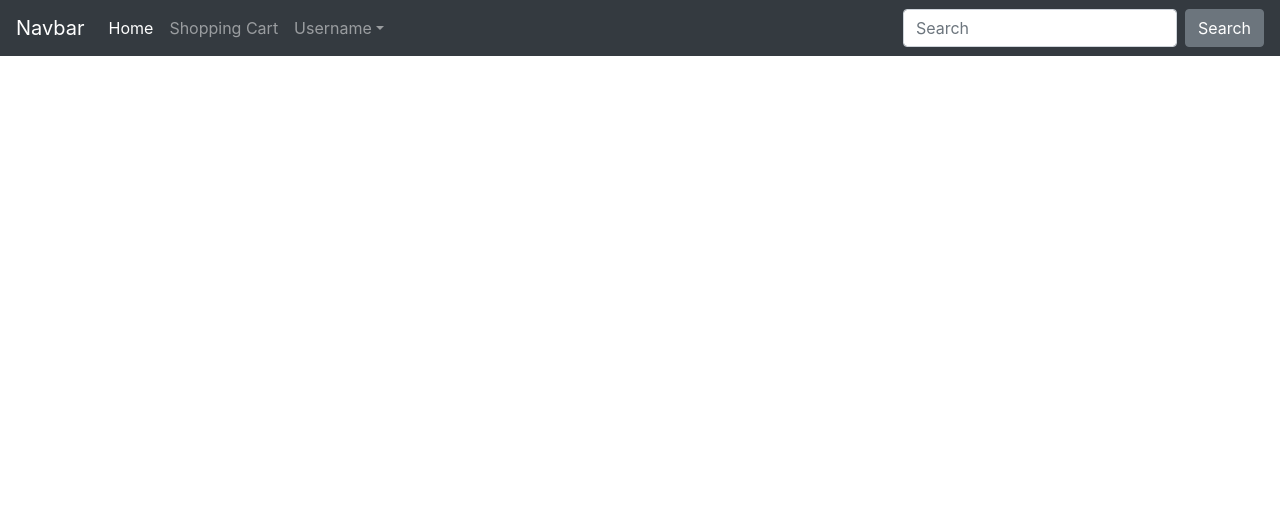
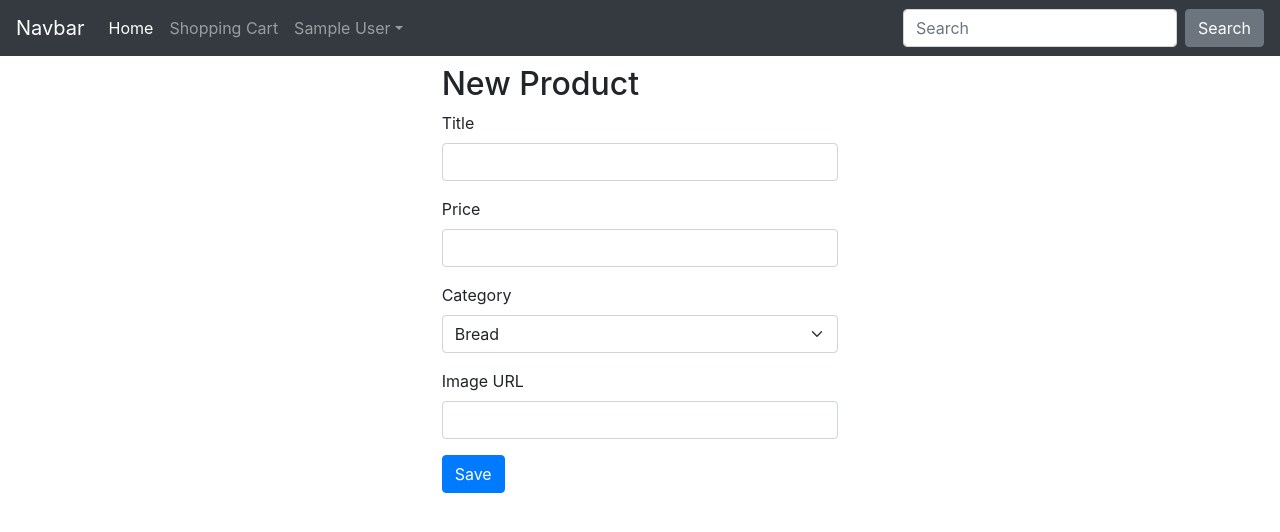
Before and after one commit to dmstringer/apprentice-react-o-shop, a React (Create React App) app: page /admin-products/new in a window 1280 px wide. Shown: the top 532 px of the page. Built offline with nearby package versions, Linux system fonts and the light colour scheme; sample sign-in values are in the browser's storage.

Commit message:
feat(o-shop): added Redux store pull for user name, and setting up the NewProduct form

```diff
--- a/src/components/Header/Header.js
+++ b/src/components/Header/Header.js
@@ -2,9 +2,14 @@
 /* eslint-disable jsx-a11y/anchor-is-valid */
 import React, { useState } from 'react';
 import { Link } from 'react-router-dom';
+import { useSelector } from 'react-redux';
 
 function Header() {
   const [showDropDown, setShow] = useState(false);
+
+  const fullName = useSelector(
+    (state) => state.login.user.firstName + ' ' + state.login.user.lastName
+  );
 
   return (
     <header>
@@ -45,7 +50,7 @@ function Header() {
                 aria-expanded={showDropDown === true ? 'true' : 'false'}
                 onClick={() => setShow(!showDropDown)}
               >
-                Username
+                {fullName}
               </a>
               <div
                 className={
--- a/src/components/Main/Main.js
+++ b/src/components/Main/Main.js
@@ -5,6 +5,7 @@ import ShoppingCart from '../../pages/ShoppingCart';
 import CheckOut from '../../pages/CheckOut';
 import Orders from '../../pages/Orders';
 import AdminProducts from '../../pages/AdminProducts';
+import NewProduct from '../../pages/NewProduct';
 import AdminOrders from '../../pages/AdminOrders';
 import { Route, Switch } from 'react-router';
 
@@ -18,6 +19,7 @@ function Main() {
         <Route exact path="/checkout" component={CheckOut}></Route>
         <Route exact path="/orders" component={Orders}></Route>
         <Route exact path="/admin-products" component={AdminProducts}></Route>
+        <Route exact path="/admin-products/new" component={NewProduct}></Route>
         <Route exact path="/admin-orders" component={AdminOrders}></Route>
       </Switch>
     </div>
--- a/src/pages/AdminProducts.js
+++ b/src/pages/AdminProducts.js
@@ -1,7 +1,14 @@
 import React from 'react';
+import { Link } from 'react-router-dom';
 
 function AdminProducts() {
-  return <h1>AdminProducts Works!</h1>;
+  return (
+    <div>
+      <Link to="/admin-products/new" type="button" className="btn btn-primary">
+        New Product
+      </Link>
+    </div>
+  );
 }
 
 export default AdminProducts;
--- /dev/null
+++ b/src/pages/NewProduct.js
@@ -0,0 +1,117 @@
+import React, { useState } from 'react';
+import { useDispatch } from 'react-redux';
+
+function NewProduct() {
+  const [inputs, setInputs] = useState({
+    title: '',
+    price: '',
+    category: '',
+    imageURL: '',
+  });
+
+  const { title, price, category, imageURL } = inputs;
+
+  const formValues = ['Title', 'Price', 'Category', 'Image URL'];
+
+  const optionValues = [
+    { name: 'Bread', id: 'bread' },
+    { name: 'Vegetables', id: 'vegetables' },
+    { name: 'Fruits', id: 'fruits' },
+    { name: 'Dairy', id: 'dairy' },
+  ];
+
+  const [submitted, setSubmitted] = useState(false);
+
+  const dispatch = useDispatch();
+
+  const onSubmit = (event) => {
+    event.preventDefault();
+    setSubmitted(true);
+    if (title && price && category && imageURL) {
+      //proper dispatch code to come
+      //dispatch(registerActions.register(inputs));
+    }
+  };
+
+  const onChange = (event) => {
+    const { name, value } = event.target;
+    setInputs((inputs) => ({ ...inputs, [name]: value }));
+  };
+
+  let optionList = optionValues.map(function (optionValue, index) {
+    return (
+      <option
+        name={optionValue.name}
+        id={optionValue.id}
+        value={optionValue.name}
+        key={optionValue.id}
+      >
+        {optionValue.name}
+      </option>
+    );
+  });
+
+  let inputsList = formValues.map(function (formValue, index) {
+    return (
+      <div className="form-group" key={formValue + 'div'}>
+        <label
+          for={
+            formValue === 'Category'
+              ? 'select' + formValue
+              : 'input' + formValue
+          }
+          classNmae="form-label"
+        >
+          {formValue}
+        </label>
+
+        {formValue === 'Category' ? (
+          <select
+            id={'select' + formValue}
+            name={Object.keys(inputs)[index]}
+            value={Object.values(inputs)[index]}
+            key={formValue}
+            onChange={onChange}
+            className="form-select"
+          >
+            {optionList}
+          </select>
+        ) : (
+          <input
+            type="text"
+            id={'input' + formValue}
+            name={Object.keys(inputs)[index]}
+            value={Object.values(inputs)[index]}
+            key={formValue}
+            onChange={onChange}
+            className={
+              'form-control' +
+              (submitted && !Object.values(inputs)[index] ? ' is-invalid' : '')
+            }
+          />
+        )}
+
+        {submitted && !Object.values(inputs)[index] && (
+          <div className="invalid-feedback" key={index}>
+            {formValue} is required
+          </div>
+        )}
+      </div>
+    );
+  });
+
+  return (
+    <div className="col-lg-4 offset-lg-4">
+      <h2>New Product</h2>
+      <form name="form" onSubmit={onSubmit}>
+        {inputsList}
+
+        <div className="form-group">
+          <button className="btn btn-primary">Save</button>
+        </div>
+      </form>
+    </div>
+  );
+}
+
+export default NewProduct;
--- a/src/pages/Orders.js
+++ b/src/pages/Orders.js
@@ -3,8 +3,6 @@ import React from 'react';
 function Orders() {
   return (
     <div>
-      <br />
-      <br />
       <h1>Orders Works!</h1>
     </div>
   );
--- a/src/pages/Products.js
+++ b/src/pages/Products.js
@@ -3,8 +3,6 @@ import React from 'react';
 function Products() {
   return (
     <div>
-      <br />
-      <br />
       <h1>Products Works!</h1>
     </div>
   );
--- a/src/styles/styles.scss
+++ b/src/styles/styles.scss
@@ -2,6 +2,7 @@
 
 body {
   margin: 0;
+  padding-top: 65px;
   font-family: -apple-system, BlinkMacSystemFont, 'Segoe UI', 'Roboto', 'Oxygen',
     'Ubuntu', 'Cantarell', 'Fira Sans', 'Droid Sans', 'Helvetica Neue',
     sans-serif;
```
Also changed, not shown: 1 other file (tests, documents, lock files or other folders).
